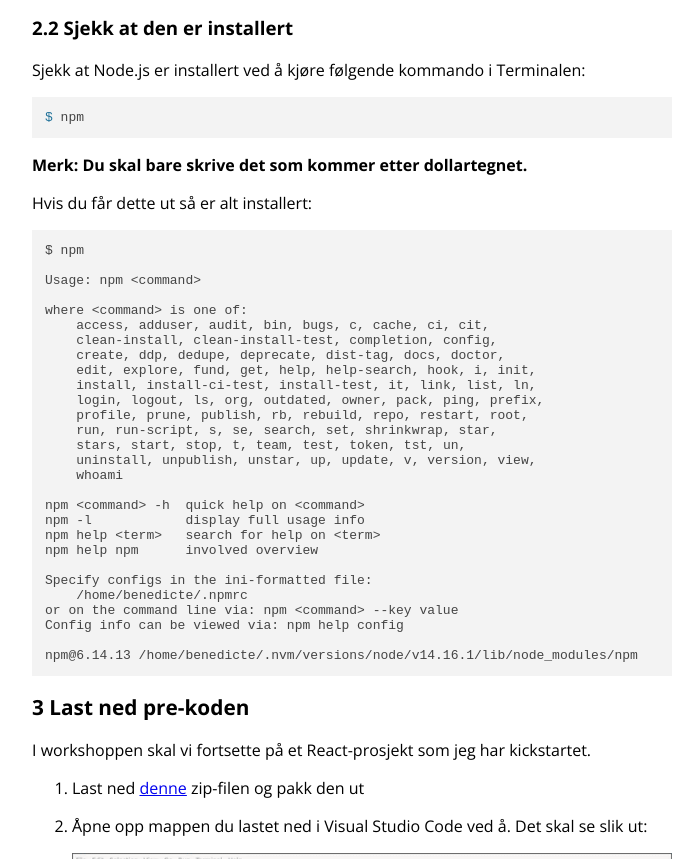
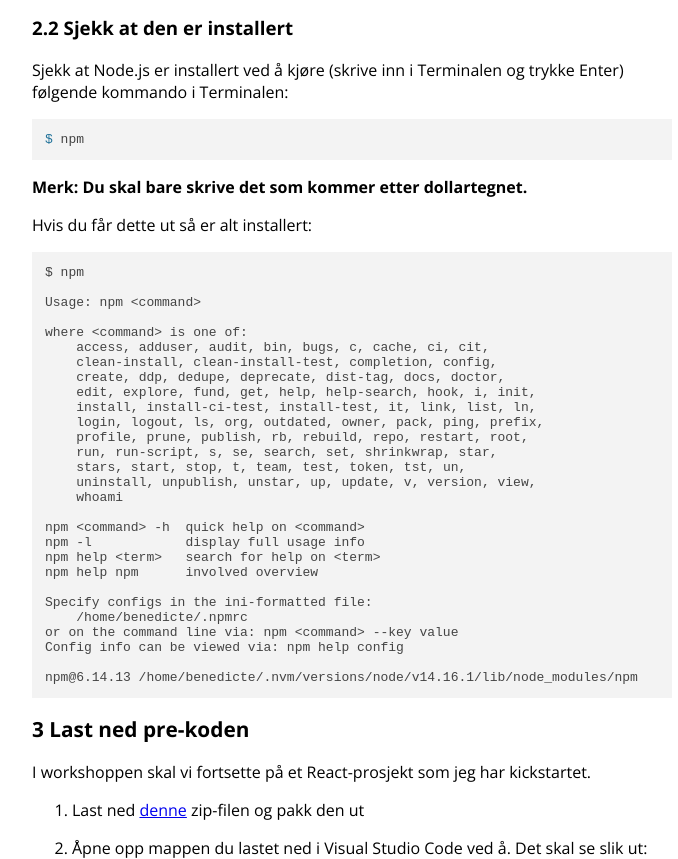
Before and after one commit to benedicteb/ada-codehub-oct2021-preworkshop-instructions, a plain HTML site: page index.html in a window 1280 px wide. Shown: the part 1870-2729 px from the top of the page, without its empty margins (288-966 px from the left). Drawn offline with nearby package versions, Linux system fonts and the light colour scheme.

Commit message:
Add elaborate on run

```diff
--- a/index.html
+++ b/index.html
@@ -107,7 +107,7 @@ kan du hoppe videre til kapittel 2.</p>
 
 <h3>2.2 Sjekk at den er installert</h3>
 
-<p>Sjekk at Node.js er installert ved å kjøre følgende kommando i Terminalen:</p>
+<p>Sjekk at Node.js er installert ved å kjøre (skrive inn i Terminalen og trykke Enter) følgende kommando i Terminalen:</p>
 
 <pre><code class="language-shell">$ npm</code></pre>
 
```
